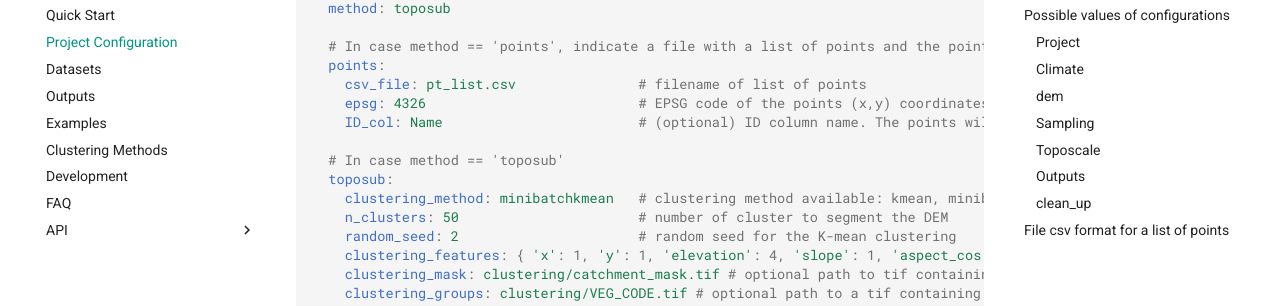
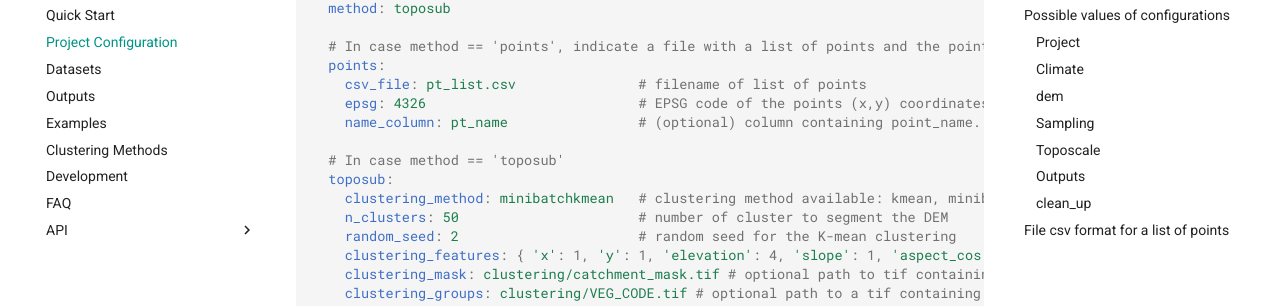
Before and after one commit to ArcticSnow/TopoPyScale_Documentation, an MkDocs documentation site: the page built from docs/03_configurationFile.md, in a window 1280 px wide and 900 px high, scrolled down 1806 px. Shown: the part 147-453 px from the top of the window. Built offline with MkDocs 1.6.1 and Material for MkDocs 9.7.7, drawn with Linux system fonts in a browser that asks for light colours; some of the changed text lies outside the part shown.

Commit message:
Update 03_configurationFile.md

```diff
--- a/docs/03_configurationFile.md
+++ b/docs/03_configurationFile.md
@@ -97,7 +97,7 @@ sampling:
   points:
     csv_file: pt_list.csv               # filename of list of points
     epsg: 4326                          # EPSG code of the points (x,y) coordinates in file
-    ID_col: Name                        # (optional) ID column name. The points will be stored with its value instead of a numbered point_id
+    name_column: pt_name                # (optional) column containing point_name. If not provided, point_name will be automatically assigned
 
   # In case method == 'toposub'
   toposub:
@@ -185,7 +185,7 @@ The file `config.yml` is parsed by TopoPyScale at the time the class `topoclass(
 | **points**          |                                                                                   |                                             |                                         |                                                                                                                                                                                                                                      |
 | csv_file            | station_list.csv                                                                  | only if method is `points`                  | `*.csv`, `*.txt`                        | name of the `.csv` file containing the list of points. must contain at least the fields `x,y`                                                                                                                                        |
 | epsg                | 4326                                                                              | only if method is `points`                  | EPSG CRS projection code                | EPSG CRS projection code of the coordinate `x,y` provided in the `.csv` file                                                                                                                                                         |
-| ID_col              | Name                                                                              | no                                          | All column names of the csv file        | Name of the column containing a ID of the points (unique!). This Id can be number or string. It will be used to name the downscaled data at the points.                                                                              |
+| name_column         | pt_name                                                                              | no                                          | All column names of the csv file        | Name of the column containing a ID of the points (unique!). This Id can be number or string. It will be used to name the downscaled data at the points.                                                                              |
 | **toposub**         |                                                                                   |                                             |                                         |                                                                                                                                                                                                                                      |
 | clustering_method   | minibatchkmean                                                                    | only if method is `toposub`                 | kmean, minibatchkmean                   | clustering method. minibatchkmean is parallelized and lot faster. See scikit-learn documentation.                                                                                                                                    |
 | n_clusters          | 10                                                                                | only if method is `toposub`                 | integer                                 | number of cluster k-mean will segement DEM by                                                                                                                                                                                        |
```
